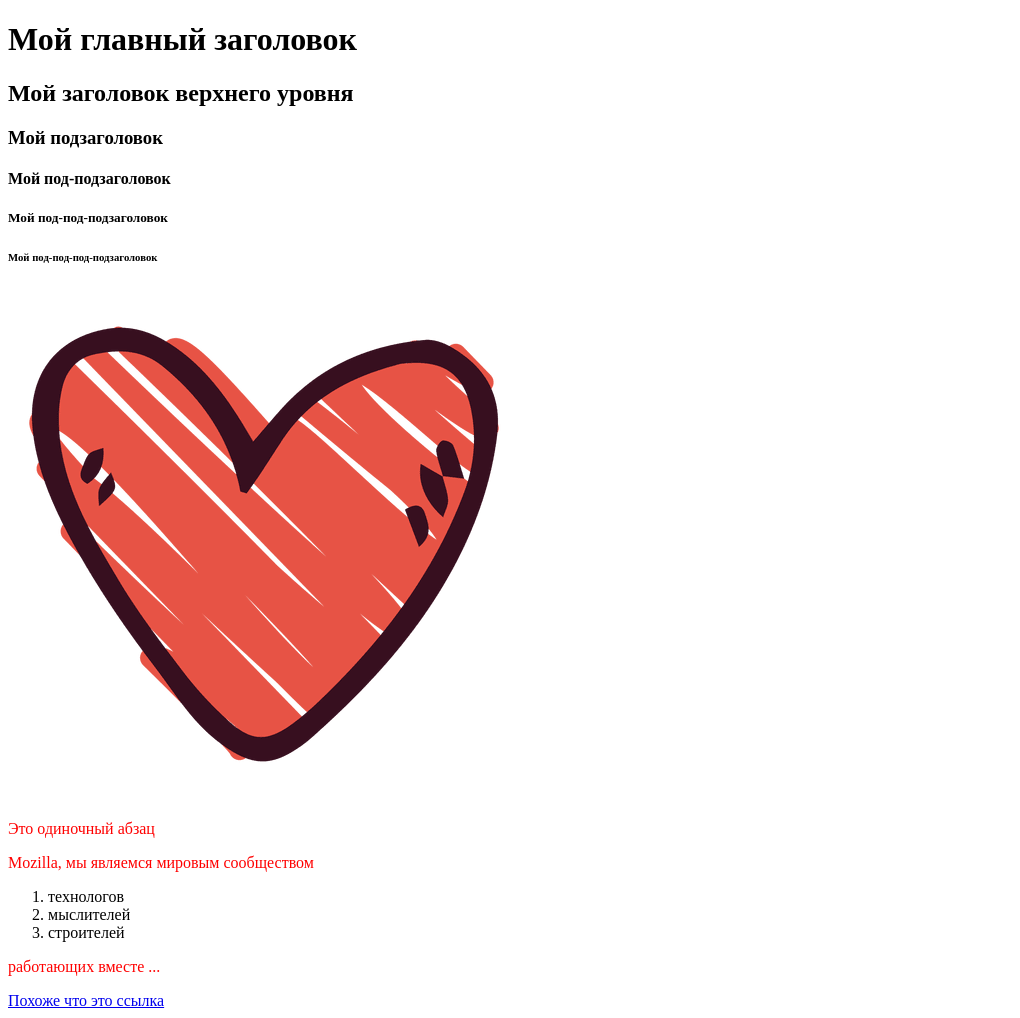
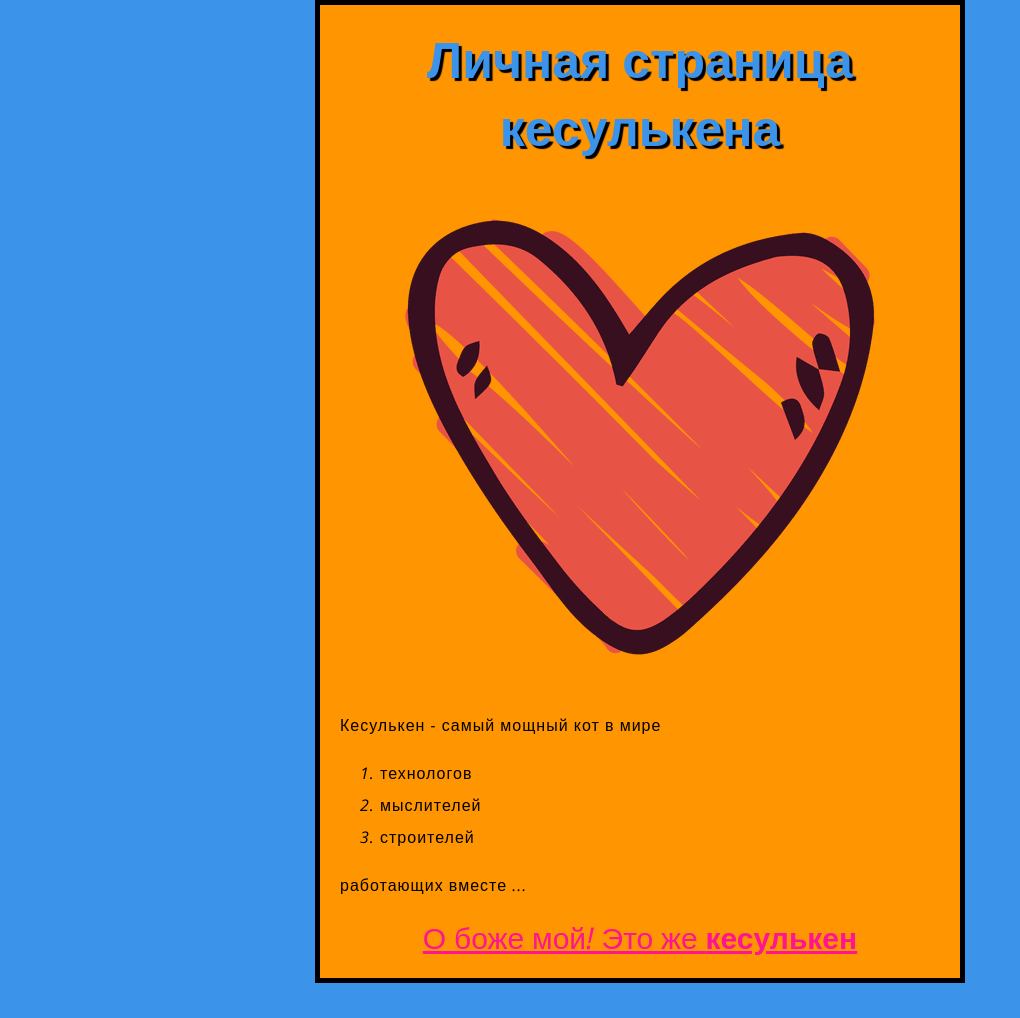
Before and after one commit to MrDaime/firstWebProject, a plain HTML site: page index.html in a window 1280 px wide. Shown: the whole page, without its empty margins (0-1020 px from the left). After the commit the page ends 983 px from the top, so only its background shows below. Drawn offline with nearby package versions, Linux system fonts and the light colour scheme.

Commit message:
еще стили. убрал мусор

```diff
--- a/index.html
+++ b/index.html
@@ -1,20 +1,16 @@
 <!DOCTYPE html>
 <html>
   <head>
+    <link href="https://fonts.gstatic.com" rel="preconnect">
+    <link href="https://fonts.googleapis.com/css2?family=Open+Sans:ital@1&display=swap" rel="stylesheet">
     <link href="styles/style.css" rel="stylesheet" type="text/css">
     <meta charset="utf-8">
     <title>Моя тестовая страница</title>
   </head>
   <body>
-  <h1>Мой главный заголовок</h1>
-  <h2>Мой заголовок верхнего уровня</h2>
-  <h3>Мой подзаголовок</h3>
-  <h4>Мой под-подзаголовок</h4>
-  <h5>Мой под-под-подзаголовок</h5>
-  <h6>Мой под-под-под-подзаголовок</h6>
+  <h1>Личная страница кесулькена</h1>
   <img alt="Нарисованное фломастером красное сердечко" src="images/heart.png">
-  <p>Это одиночный абзац</p>
-  <p>Mozilla, мы являемся мировым сообществом</p>
+  <p>Кесулькен - самый мощный кот в мире</p>
 
   <ol>
     <li>технологов</li>
@@ -23,6 +19,7 @@
   </ol>
 
   <p>работающих вместе ... </p>
-  <a href="https://yandex.ru/">Похоже что это ссылка</a>
+  <a href="https://www.google.com/search?q=%D0%BA%D0%B8%D1%81%D1%83%D0%BB%D1%8C%D0%BA%D0%B5%D0%BD&rlz=1C1SQJL_ruRU857RU857&sxsrf=ALeKk01dRSEyKw5BDUHQ304Fd98qFiRJXw:1606913732728&source=lnms&tbm=isch&sa=X&ved=2ahUKEwiC5OSRrK_tAhWq_CoKHahIAVkQ_AUoAXoECBYQAw&biw=1920&bih=890">О
+    боже мой! Это же <strong>кесулькен</strong></a>
   </body>
 </html>
--- a/styles/style.css
+++ b/styles/style.css
@@ -1,3 +1,40 @@
-p {
-    color: red;
+html {
+    font-size: 10px; /* px значит 'пиксели': базовый шрифт будет 10 пикселей в высоту  */
+    font-family: 'Open Sans', sans-serif;
+    background-color: #3c93ea;
 }
+
+h1 {
+    font-size: 50px;
+    text-align: center;
+    margin: 0;
+    padding: 20px 0;
+    color: #3c93ea;
+    text-shadow: 3px 3px 1px black;
+}
+
+img {
+    display: block;
+    margin: 0 auto;
+}
+
+p, li {
+    font-size: 16px;
+    line-height: 2;
+    letter-spacing: 1px;
+}
+
+body {
+    width: 600px;
+    margin: 0 auto;
+    background-color: #ff9500;
+    padding: 0 20px 20px 20px;
+    border: 5px solid black;
+}
+
+a {
+    display: block;
+    font-size: 30px;
+    text-align: center;
+    color: deeppink;
+}
```
